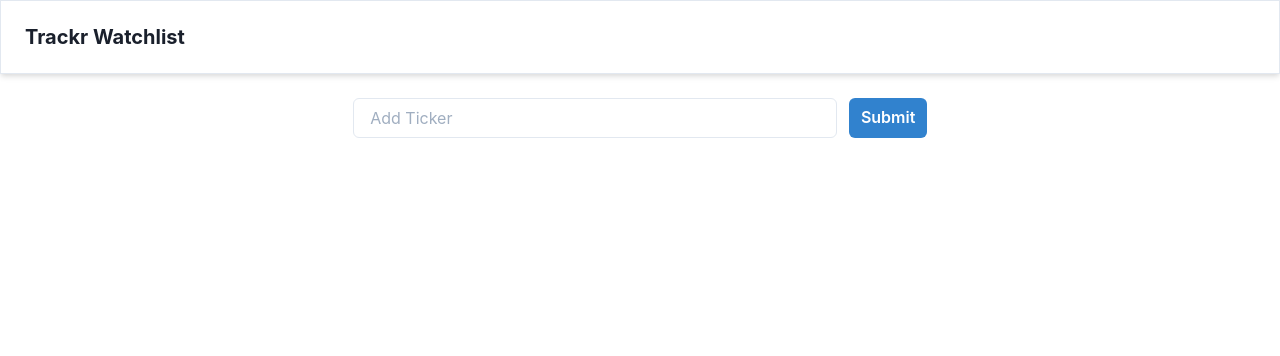
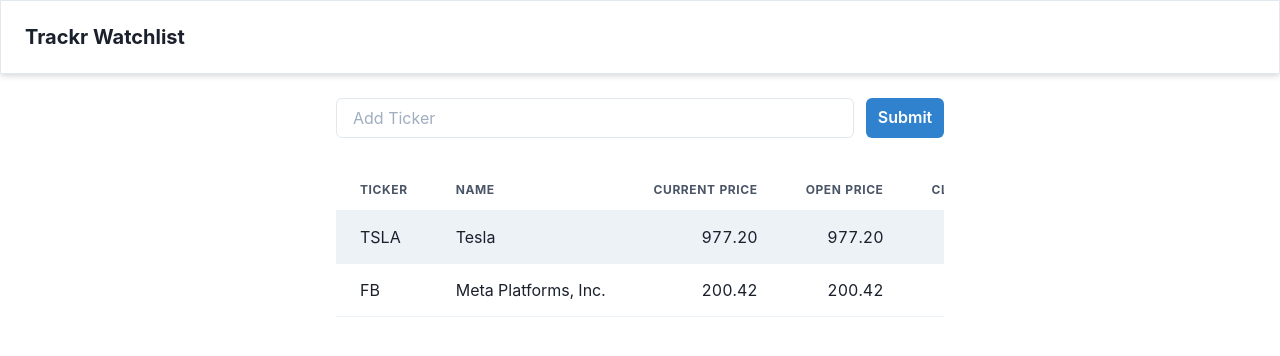
Before and after one commit to mazma1/stock-watch-list, a React (Create React App) app: page / in a window 1280 px wide. Shown: the top 356 px of the page. Built offline with nearby package versions, Linux system fonts and the light colour scheme; the HTML template or start-up script is replaced by a standard one.

Commit message:
feat (watchlist):
add ticker list table

```diff
--- /dev/null
+++ b/src/components/Tickerlist.tsx
@@ -0,0 +1,28 @@
+import React, { ReactElement } from 'react';
+import { Box } from '@chakra-ui/react';
+import { Tr, Td } from '@chakra-ui/react';
+import TickerlistParent from './TickerlistTable';
+
+
+const Tickerlist = (): ReactElement => (
+  <Box w='100%' py={8}>
+    <TickerlistParent>
+      <Tr>
+          <Td>TSLA</Td>
+          <Td>Tesla</Td>
+          <Td isNumeric>977.20</Td>
+          <Td isNumeric>977.20</Td>
+          <Td isNumeric>977.20</Td>
+        </Tr>
+        <Tr>
+          <Td>FB</Td>
+          <Td>Meta Platforms, Inc.</Td>
+          <Td isNumeric>200.42</Td>
+          <Td isNumeric>200.42</Td>
+          <Td isNumeric>200.42</Td>
+        </Tr>
+    </TickerlistParent>
+  </Box>
+);
+
+export default Tickerlist;
--- /dev/null
+++ b/src/components/TickerlistTable.tsx
@@ -0,0 +1,34 @@
+import React, { ReactElement, ReactNode } from 'react';
+import {
+  Table,
+  Thead,
+  Tbody,
+  Tr,
+  Th,
+  TableContainer,
+} from '@chakra-ui/react';
+
+interface TickerTableProps {
+  children: ReactNode;
+}
+
+const TickerlistTable = ({ children }: TickerTableProps): ReactElement => (
+  <TableContainer>
+    <Table variant='striped'>
+      <Thead>
+        <Tr>
+          <Th>Ticker</Th>
+          <Th>Name</Th>
+          <Th isNumeric>Current Price</Th>
+          <Th isNumeric>Open Price</Th>
+          <Th isNumeric>Close Price</Th>
+        </Tr>
+      </Thead>
+      <Tbody>
+        {children}
+      </Tbody>
+    </Table>
+  </TableContainer>
+);
+
+export default TickerlistTable;
--- a/src/components/Watchlist.tsx
+++ b/src/components/Watchlist.tsx
@@ -1,5 +1,6 @@
 import React, { ReactElement } from 'react';
-import { Container, Box, Heading, Input, Button, HStack } from '@chakra-ui/react'
+import { Container, Box, Heading, Input, Button, HStack } from '@chakra-ui/react';
+import Tickerlist from './Tickerlist';
 
 const Watchlist = (): ReactElement => (
   <>
@@ -7,11 +8,12 @@
       <Heading fontSize='xl'>Trackr Watchlist</Heading>
     </Box>
 
-    <Container>
+    <Container maxW={{ base: '100vw', md: '80vw', xl: '50vw' }}>
       <HStack spacing='12px' mt='24px'>
         <Input placeholder='Add Ticker' />
         <Button colorScheme='blue'>Submit</Button>
       </HStack>
+      <Tickerlist />
     </Container>
   </>
 );
```
